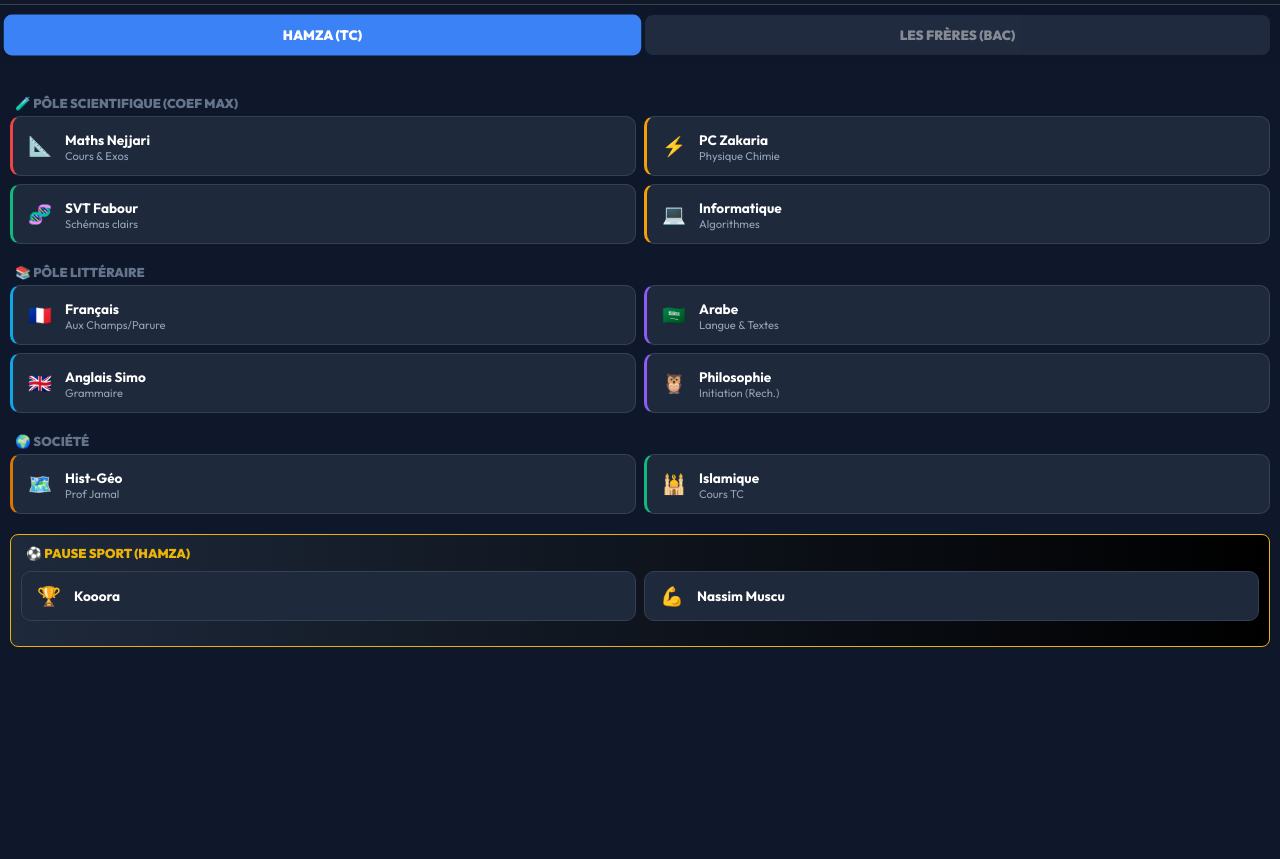
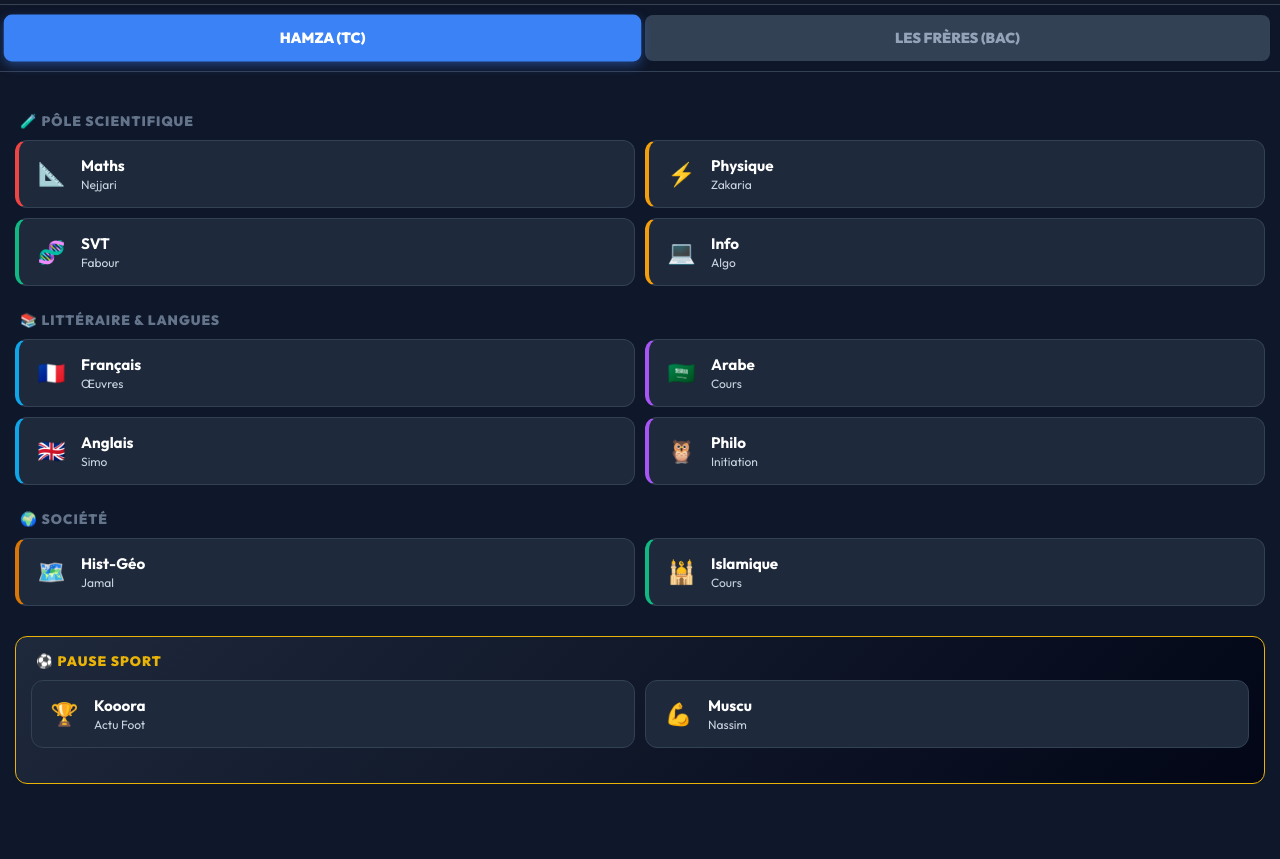
Before and after one commit to hichamatlas75-del/Adamrayanehamza, a plain HTML site: page index.html in a window 1280 px wide. Shown: the part 66-925 px from the top of the page. Before the commit the page ends 800 px from the top, so only its background shows below. Drawn offline with Linux system fonts and the light colour scheme.

Commit message:
Refactor index.html for improved layout and styling
Updated the title and improved styling for various elements, including navigation buttons and sections. Enhanced the layout and organization of content for better readability.

```diff
--- a/index.html
+++ b/index.html
@@ -3,246 +3,286 @@
 <head>
     <meta charset="UTF-8">
     <meta name="viewport" content="width=device-width, initial-scale=1.0">
-    <title>HUB SCOLAIRE & LOISIRS</title>
+    <title>QG SCOLAIRE - FINAL</title>
     <link href="https://fonts.googleapis.com/css2?family=Outfit:wght@400;700;900&display=swap" rel="stylesheet">
     <style>
         :root {
             --bg: #0f172a;
             --surface: #1e293b;
             --text: #f1f5f9;
-            --accent-h: #3b82f6; /* Hamza Blue */
-            --accent-t: #8b5cf6; /* Twins Purple */
+            --accent-h: #3b82f6; /* Bleu Hamza */
+            --accent-t: #8b5cf6; /* Violet Frères */
+            /* Couleurs Matières */
             --maths: #ef4444;
             --pc: #f59e0b;
             --svt: #10b981;
             --fr: #0ea5e9;
-            --ar: #8b5cf6;
+            --ar: #a855f7;
             --hg: #d97706;
             --sport: #eab308;
             --manga: #d946ef;
         }
 
         * { margin: 0; padding: 0; box-sizing: border-box; font-family: 'Outfit', sans-serif; }
-        body { background: var(--bg); color: var(--text); padding-bottom: 50px; }
+        body { background: var(--bg); color: var(--text); padding-bottom: 60px; }
 
         /* HEADER */
-        header { text-align: center; padding: 20px; background: #111827; border-bottom: 1px solid #374151; }
-        h1 { font-size: 1.5rem; font-weight: 900; letter-spacing: 1px; }
+        header {
+            text-align: center; padding: 20px;
+            background: #111827; border-bottom: 1px solid #374151;
+        }
+        h1 { font-size: 1.5rem; font-weight: 900; letter-spacing: 1px; color: white; }
 
-        /* TABS */
-        .nav-bar { display: flex; gap: 10px; padding: 10px; position: sticky; top: 0; background: rgba(15,23,42,0.95); z-index: 100; backdrop-filter: blur(5px); }
-        .tab-btn { flex: 1; padding: 12px; border: none; border-radius: 8px; font-weight: 800; cursor: pointer; opacity: 0.5; transition: 0.2s; background: #334155; color: white; }
-        .tab-btn.active { opacity: 1; transform: scale(1.02); }
-        #btn-hamza.active { background: var(--accent-h); }
-        #btn-twins.active { background: var(--accent-t); }
+        /* NAVIGATION (Boutons) */
+        .nav-bar {
+            display: flex; gap: 10px; padding: 10px;
+            position: sticky; top: 0; background: rgba(15,23,42,0.98);
+            z-index: 1000; border-bottom: 1px solid #334155;
+        }
 
-        /* CONTENT */
-        .section { display: none; padding: 10px; }
-        .section.active { display: block; animation: fade 0.3s; }
-        @keyframes fade { from {opacity:0} to {opacity:1} }
+        .tab-btn {
+            flex: 1; padding: 14px; border: none; border-radius: 8px;
+            font-weight: 800; font-size: 0.9rem; cursor: pointer;
+            background: #334155; color: #94a3b8; transition: 0.2s;
+        }
 
-        /* GRIDS */
-        .grid-compact { display: grid; grid-template-columns: 1fr 1fr; gap: 8px; margin-bottom: 15px; }
-        .grid-full { display: grid; grid-template-columns: 1fr; gap: 8px; margin-bottom: 15px; }
+        /* État Actif des Boutons */
+        .tab-btn.active-h { background: var(--accent-h) !important; color: white !important; transform: scale(1.02); box-shadow: 0 4px 10px rgba(59, 130, 246, 0.4); }
+        .tab-btn.active-t { background: var(--accent-t) !important; color: white !important; transform: scale(1.02); box-shadow: 0 4px 10px rgba(139, 92, 246, 0.4); }
 
-        /* CARDS */
+        /* SECTIONS (Contenu) */
+        .content-zone { display: none; padding: 15px; animation: fadeIn 0.3s; }
+
+        /* La classe qui affiche le contenu */
+        .show { display: block !important; }
+
+        @keyframes fadeIn { from {opacity:0; transform: translateY(10px);} to {opacity:1; transform: translateY(0);} }
+
+        /* GRILLES & CARTES */
+        .grid-2 { display: grid; grid-template-columns: 1fr 1fr; gap: 10px; margin-bottom: 20px; }
+        .grid-1 { display: grid; grid-template-columns: 1fr; gap: 10px; margin-bottom: 20px; }
+
         .card {
-            background: var(--surface); padding: 12px; border-radius: 10px;
+            background: var(--surface); padding: 15px; border-radius: 12px;
             text-decoration: none; color: white; border: 1px solid #334155;
-            display: flex; align-items: center; gap: 10px; transition: 0.2s;
+            display: flex; align-items: center; gap: 12px; transition: 0.2s;
+            position: relative; overflow: hidden;
         }
-        .card:hover { background: #334155; }
-        .card-icon { font-size: 1.2rem; width: 30px; text-align: center; }
-        .card-title { font-size: 0.85rem; font-weight: 700; line-height: 1.2; }
-        .card-sub { font-size: 0.7rem; color: #94a3b8; display: block; }
+        .card:active { transform: scale(0.96); background: #334155; }
 
-        /* COLORS BORDERS */
-        .b-maths { border-left: 3px solid var(--maths); }
-        .b-pc { border-left: 3px solid var(--pc); }
-        .b-svt { border-left: 3px solid var(--svt); }
-        .b-fr { border-left: 3px solid var(--fr); }
-        .b-ar { border-left: 3px solid var(--ar); }
-        .b-hg { border-left: 3px solid var(--hg); }
+        .icon { font-size: 1.4rem; width: 35px; text-align: center; flex-shrink: 0; }
+        .txt h3 { font-size: 0.95rem; font-weight: 700; margin-bottom: 2px; }
+        .txt p { font-size: 0.75rem; color: #cbd5e1; }
 
-        /* SEPARATORS */
-        .sep-title { font-size: 0.8rem; font-weight: 900; text-transform: uppercase; margin: 20px 0 5px 5px; color: #64748b; }
-        .hobby-banner { background: linear-gradient(90deg, #1e293b, #000); border: 1px solid #475569; padding: 10px; margin-top: 20px; border-radius: 8px; }
+        /* BORDURES COULEURS */
+        .b-maths { border-left: 4px solid var(--maths); }
+        .b-pc { border-left: 4px solid var(--pc); }
+        .b-svt { border-left: 4px solid var(--svt); }
+        .b-fr { border-left: 4px solid var(--fr); }
+        .b-ar { border-left: 4px solid var(--ar); }
+        .b-hg { border-left: 4px solid var(--hg); }
+
+        /* TITRES SEPARATEURS */
+        .sep {
+            font-size: 0.85rem; font-weight: 900; text-transform: uppercase;
+            margin: 25px 0 10px 5px; color: #64748b; letter-spacing: 1px;
+        }
+
+        /* LOISIRS */
+        .hobby-box {
+            background: linear-gradient(135deg, #1e293b, #020617);
+            border: 1px solid #475569; padding: 15px;
+            border-radius: 12px; margin-top: 30px;
+        }
 
     </style>
 </head>
 <body>
 
 <header>
-    <h1>🎯 DASHBOARD REVISIONS</h1>
+    <h1>🚀 DASHBOARD</h1>
 </header>
 
+<!-- NAVIGATION -->
 <div class="nav-bar">
-    <button class="tab-btn active" id="btn-hamza" onclick="openTab('hamza')">HAMZA (TC)</button>
-    <button class="tab-btn" id="btn-twins" onclick="openTab('twins')">LES FRÈRES (BAC)</button>
+    <button id="btn-1" class="tab-btn active-h" onclick="changerOnglet('hamza')">HAMZA (TC)</button>
+    <button id="btn-2" class="tab-btn" onclick="changerOnglet('twins')">LES FRÈRES (BAC)</button>
 </div>
 
 <!-- ==========================================
-     SECTION HAMZA (Toutes les matières)
+     CONTENU HAMZA (TRONC COMMUN)
 ========================================== -->
-<div id="hamza" class="section active">
+<div id="zone-hamza" class="content-zone show">
 
-    <div class="sep-title">🧪 Pôle Scientifique (Coef Max)</div>
-    <div class="grid-compact">
+    <div class="sep">🧪 Pôle Scientifique</div>
+    <div class="grid-2">
         <a href="https://www.youtube.com/@YoussefNejjari/playlists" target="_blank" class="card b-maths">
-            <div class="card-icon">📐</div>
-            <div><span class="card-title">Maths Nejjari</span><span class="card-sub">Cours & Exos</span></div>
+            <div class="icon">📐</div>
+            <div class="txt"><h3>Maths</h3><p>Nejjari</p></div>
         </a>
-        <a href="https://www.youtube.com/results?search_query=Zakaria+Choukri+tronc+commun" target="_blank" class="card b-pc">
-            <div class="card-icon">⚡</div>
-            <div><span class="card-title">PC Zakaria</span><span class="card-sub">Physique Chimie</span></div>
+        <a href="https://www.youtube.com/results?search_query=physique+tronc+commun+zakaria+choukri" target="_blank" class="card b-pc">
+            <div class="icon">⚡</div>
+            <div class="txt"><h3>Physique</h3><p>Zakaria</p></div>
         </a>
         <a href="https://www.youtube.com/@SVTFABOUR/playlists" target="_blank" class="card b-svt">
-            <div class="card-icon">🧬</div>
-            <div><span class="card-title">SVT Fabour</span><span class="card-sub">Schémas clairs</span></div>
+            <div class="icon">🧬</div>
+            <div class="txt"><h3>SVT</h3><p>Fabour</p></div>
         </a>
-         <a href="https://www.youtube.com/results?search_query=informatique+tronc+commun" target="_blank" class="card b-pc">
-            <div class="card-icon">💻</div>
-            <div><span class="card-title">Informatique</span><span class="card-sub">Algorithmes</span></div>
+        <a href="https://www.youtube.com/results?search_query=informatique+tronc+commun+cours" target="_blank" class="card b-pc">
+            <div class="icon">💻</div>
+            <div class="txt"><h3>Info</h3><p>Algo</p></div>
         </a>
     </div>
 
-    <div class="sep-title">📚 Pôle Littéraire</div>
-    <div class="grid-compact">
+    <div class="sep">📚 Littéraire & Langues</div>
+    <div class="grid-2">
         <a href="https://www.youtube.com/results?search_query=aux+champs+analyse" target="_blank" class="card b-fr">
-            <div class="card-icon">🇫🇷</div>
-            <div><span class="card-title">Français</span><span class="card-sub">Aux Champs/Parure</span></div>
+            <div class="icon">🇫🇷</div>
+            <div class="txt"><h3>Français</h3><p>Œuvres</p></div>
         </a>
         <a href="https://www.youtube.com/results?search_query=tronc+commun+arabe+cours" target="_blank" class="card b-ar">
-            <div class="card-icon">🇸🇦</div>
-            <div><span class="card-title">Arabe</span><span class="card-sub">Langue & Textes</span></div>
+            <div class="icon">🇸🇦</div>
+            <div class="txt"><h3>Arabe</h3><p>Cours</p></div>
         </a>
         <a href="https://www.youtube.com/@EnglishwithSimo" target="_blank" class="card b-fr">
-            <div class="card-icon">🇬🇧</div>
-            <div><span class="card-title">Anglais Simo</span><span class="card-sub">Grammaire</span></div>
+            <div class="icon">🇬🇧</div>
+            <div class="txt"><h3>Anglais</h3><p>Simo</p></div>
         </a>
         <a href="https://www.youtube.com/results?search_query=philosophie+tronc+commun+maroc" target="_blank" class="card b-ar">
-            <div class="card-icon">🦉</div>
-            <div><span class="card-title">Philosophie</span><span class="card-sub">Initiation (Rech.)</span></div>
+            <div class="icon">🦉</div>
+            <div class="txt"><h3>Philo</h3><p>Initiation</p></div>
         </a>
     </div>
 
-    <div class="sep-title">🌍 Société</div>
-    <div class="grid-compact">
+    <div class="sep">🌍 Société</div>
+    <div class="grid-2">
         <a href="https://www.youtube.com/@ProfJamal" target="_blank" class="card b-hg">
-            <div class="card-icon">🗺️</div>
-            <div><span class="card-title">Hist-Géo</span><span class="card-sub">Prof Jamal</span></div>
+            <div class="icon">🗺️</div>
+            <div class="txt"><h3>Hist-Géo</h3><p>Jamal</p></div>
         </a>
         <a href="https://www.youtube.com/results?search_query=education+islamique+tronc+commun" target="_blank" class="card b-svt">
-            <div class="card-icon">🕌</div>
-            <div><span class="card-title">Islamique</span><span class="card-sub">Cours TC</span></div>
+            <div class="icon">🕌</div>
+            <div class="txt"><h3>Islamique</h3><p>Cours</p></div>
         </a>
     </div>
 
     <!-- HOBBY HAMZA -->
-    <div class="hobby-banner" style="border-color: var(--sport);">
-        <div class="sep-title" style="margin-top:0; color:var(--sport);">⚽ PAUSE SPORT (HAMZA)</div>
-        <div class="grid-compact" style="margin-top:10px;">
+    <div class="hobby-box" style="border-color: var(--sport);">
+        <div class="sep" style="margin-top:0; color:var(--sport);">⚽ PAUSE SPORT</div>
+        <div class="grid-2">
             <a href="https://www.kooora.com/" target="_blank" class="card">
-                <div class="card-icon">🏆</div>
-                <div class="card-title">Kooora</div>
+                <div class="icon">🏆</div>
+                <div class="txt"><h3>Kooora</h3><p>Actu Foot</p></div>
             </a>
             <a href="https://www.youtube.com/@NassimSahili" target="_blank" class="card">
-                <div class="card-icon">💪</div>
-                <div class="card-title">Nassim Muscu</div>
+                <div class="icon">💪</div>
+                <div class="txt"><h3>Muscu</h3><p>Nassim</p></div>
             </a>
         </div>
     </div>
 </div>
 
 <!-- ==========================================
-     SECTION ADAM & RAYANE (1er BAC)
+     CONTENU FRÈRES (BAC)
 ========================================== -->
-<div id="twins" class="section">
+<div id="zone-twins" class="content-zone">
 
     <!-- URGENT REGIONAL -->
-    <div style="background: #7f1d1d; padding:10px; border-radius:8px; margin-bottom:15px; text-align:center;">
-        <span style="font-weight:900; color:#fca5a5;">🚨 PACK RÉGIONAL</span>
+    <div style="background: #991b1b; padding:15px; border-radius:12px; margin-bottom:20px; text-align:center; border: 1px solid #ef4444;">
+        <span style="font-weight:900; color:white; font-size:1.1rem;">🚨 PACK RÉGIONAL</span>
+        <div style="font-size:0.8rem; color:#fca5a5;">Priorité Absolue (Coeff élevé)</div>
     </div>
 
-    <div class="grid-compact">
+    <div class="grid-2">
         <a href="https://www.youtube.com/@SoutienAdnan" target="_blank" class="card b-fr">
-            <div class="card-icon">👑</div>
-            <div><span class="card-title">Soutien Adnan</span><span class="card-sub">Le ROI du FR</span></div>
+            <div class="icon">👑</div>
+            <div class="txt"><h3>S. Adnan</h3><p>Français</p></div>
         </a>
         <a href="https://www.youtube.com/@khalidhachadi" target="_blank" class="card b-ar">
-            <div class="card-icon">🇸🇦</div>
-            <div><span class="card-title">Khalid Hachadi</span><span class="card-sub">Arabe (Sûr)</span></div>
+            <div class="icon">🇸🇦</div>
+            <div class="txt"><h3>Khalid</h3><p>Arabe</p></div>
         </a>
         <a href="https://www.youtube.com/@ProfJamal" target="_blank" class="card b-hg">
-            <div class="card-icon">🌍</div>
-            <div><span class="card-title">Hist-Géo</span><span class="card-sub">Prof Jamal</span></div>
+            <div class="icon">🌍</div>
+            <div class="txt"><h3>Jamal</h3><p>Hist-Géo</p></div>
         </a>
         <a href="https://www.youtube.com/@AymanOueldLhaj" target="_blank" class="card b-svt">
-            <div class="card-icon">🕌</div>
-            <div><span class="card-title">Islam Ayman</span><span class="card-sub">Le top (Humour)</span></div>
+            <div class="icon">🕌</div>
+            <div class="txt"><h3>Ayman</h3><p>Islam</p></div>
         </a>
     </div>
 
-    <div class="sep-title">⚛️ MATIÈRES SC. EXP (KEZAKOO & CO)</div>
-    <div class="grid-full">
-        <a href="https://www.kezakoo.com/" target="_blank" class="card b-maths" style="background: #1e1b4b; border-color: #4338ca;">
-            <div class="card-icon">🎓</div>
-            <div><span class="card-title" style="font-size:1.1rem; color:#a5b4fc;">KEZAKOO OFFICIEL</span><span class="card-sub">Tout le programme Bac</span></div>
+    <div class="sep">⚛️ MATIÈRES SC. EXP</div>
+    <div class="grid-1">
+        <a href="https://www.kezakoo.com/" target="_blank" class="card b-maths" style="background: #312e81; border: 1px solid #6366f1;">
+            <div class="icon">🎓</div>
+            <div class="txt"><h3 style="font-size:1.1rem; color:#e0e7ff;">KEZAKOO OFFICIEL</h3><p style="color:#a5b4fc;">Site complet (Toutes matières)</p></div>
         </a>
     </div>
-    <div class="grid-compact">
+    <div class="grid-2">
         <a href="https://www.youtube.com/@profFaysal" target="_blank" class="card b-pc">
-            <div class="card-icon">⚡</div>
-            <div><span class="card-title">Prof Faysal</span><span class="card-sub">Physique Chimie</span></div>
+            <div class="icon">⚡</div>
+            <div class="txt"><h3>Faysal</h3><p>Physique</p></div>
         </a>
-        <a href="https://www.youtube.com/results?search_query=SVT+1+bac+maroc" target="_blank" class="card b-svt">
-            <div class="card-icon">🧬</div>
-            <div><span class="card-title">SVT 1 Bac</span><span class="card-sub">Recherche vidéos</span></div>
-        </a>
-        <a href="https://www.youtube.com/results?search_query=maths+1+bac+sc+exp" target="_blank" class="card b-maths">
-            <div class="card-icon">📐</div>
-            <div><span class="card-title">Maths Bac</span><span class="card-sub">Cours & Exos</span></div>
+        <a href="https://www.youtube.com/results?search_query=SVT+1+bac+science+ex" target="_blank" class="card b-svt">
+            <div class="icon">🧬</div>
+            <div class="txt"><h3>SVT</h3><p>1 Bac</p></div>
         </a>
     </div>
 
     <!-- HOBBY ADAM -->
-    <div class="hobby-banner" style="border-color: var(--sport);">
-        <div class="sep-title" style="margin-top:0; color:var(--sport);">🏋️ PAUSE ADAM (SPORT)</div>
-        <div class="grid-compact" style="margin-top:10px;">
+    <div class="hobby-box" style="border-color: var(--sport);">
+        <div class="sep" style="margin-top:0; color:var(--sport);">🏋️ PAUSE ADAM</div>
+        <div class="grid-2">
             <a href="https://www.flashscore.fr/" target="_blank" class="card">
-                <div class="card-icon">⚽</div>
-                <div class="card-title">FlashScore</div>
+                <div class="icon">⚽</div>
+                <div class="txt"><h3>Scores</h3><p>FlashScore</p></div>
             </a>
             <a href="https://www.youtube.com/@NassimSahili" target="_blank" class="card">
-                <div class="card-icon">💪</div>
-                <div class="card-title">Nassim Gym</div>
+                <div class="icon">💪</div>
+                <div class="txt"><h3>Muscu</h3><p>Nassim</p></div>
             </a>
         </div>
     </div>
 
     <!-- HOBBY RAYANE -->
-    <div class="hobby-banner" style="border-color: var(--manga);">
-        <div class="sep-title" style="margin-top:0; color:var(--manga);">⛩️ PAUSE RAYANE (MANGA)</div>
-        <div class="grid-compact" style="margin-top:10px;">
+    <div class="hobby-box" style="border-color: var(--manga);">
+        <div class="sep" style="margin-top:0; color:var(--manga);">⛩️ PAUSE RAYANE</div>
+        <div class="grid-2">
             <a href="https://mangaplus.shueisha.co.jp/updates" target="_blank" class="card">
-                <div class="card-icon">📖</div>
-                <div class="card-title">MangaPlus</div>
+                <div class="icon">📖</div>
+                <div class="txt"><h3>Manga+</h3><p>Chapitres</p></div>
             </a>
             <a href="https://www.adkami.com/" target="_blank" class="card">
-                <div class="card-icon">📺</div>
-                <div class="card-title">Adkami</div>
+                <div class="icon">📺</div>
+                <div class="txt"><h3>Adkami</h3><p>Animes</p></div>
             </a>
         </div>
     </div>
 
 </div>
 
+<!-- SCRIPT DE NAVIGATION INDESTRUCTIBLE -->
 <script>
-    function openTab(tabName) {
-        var i, x, tablinks;
-        x = document.getElementsByClassName("section");
-        for (i = 0; i < x.length; i++) {
-            x[i].classList.remove("active");
+    function changerOnglet(nom) {
+        // 1. Cacher tout le monde
+        document.getElementById('zone-hamza').classList.remove('show');
+        document.getElementById('zone-twins').classList.remove('show');
+
+        // 2. Désactiver les boutons
+        document.getElementById('btn-1').classList.remove('active-h');
+        document.getElementById('btn-2').classList.remove('active-t');
+
+        // 3. Afficher le bon
+        if (nom === 'hamza') {
+            document.getElementById('zone-hamza').classList.add('show');
+            document.getElementById('btn-1').classList.add('active-h');
+        } else {
+            document.getElementById('zone-twins').classList.add('show');
+            document.getElementById('btn-2').classList.add('active-t');
         }
-        tablinks = document.getElementsByClassName("tab-btn");
-        for (i = 0; i < tablinks.length; i++)
+    }
+</script>
+
+</body>
+</html>
```
